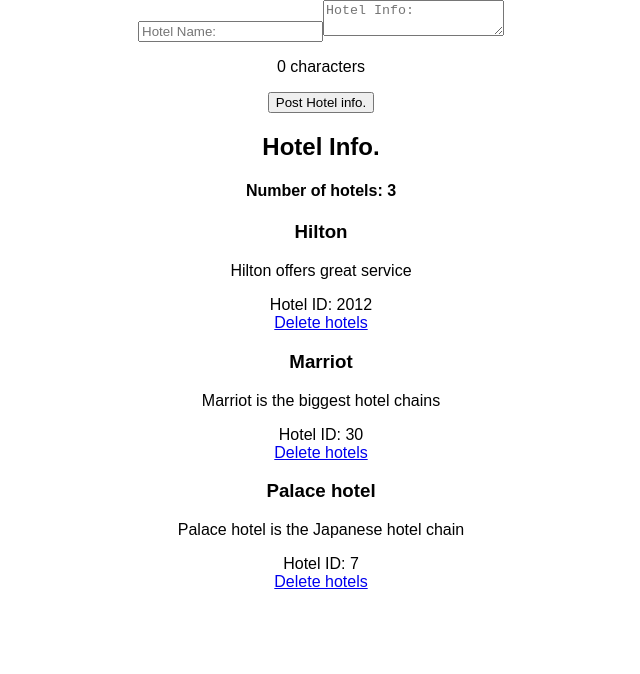
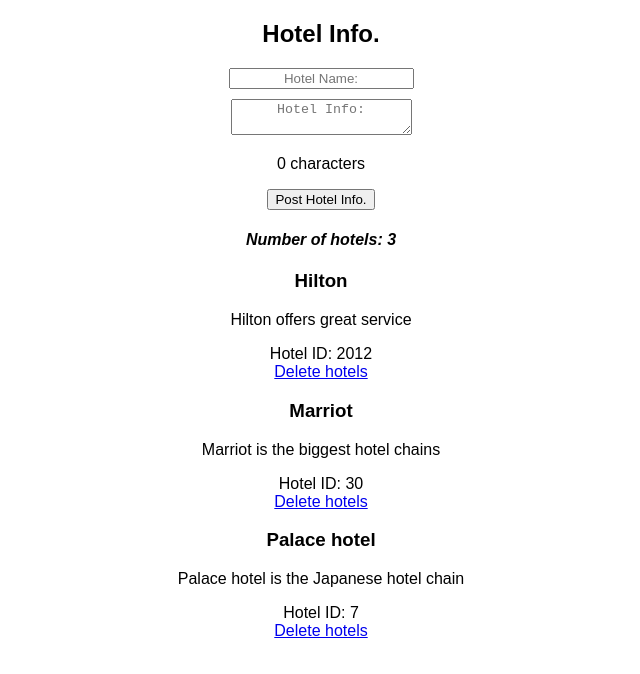
Before and after one commit to takeyan1004/reactPractice, a React (Create React App) app: page / in a window 1280 px wide. Shown: the top 674 px of the page, without its empty margins (319-959 px from the left). Built offline with nearby package versions, Linux system fonts and the light colour scheme.

Commit message:
Implemented delete function and formed style

```diff
--- /dev/null
+++ b/src/hotellist.css
@@ -0,0 +1,38 @@
+
+/*
+I added the below css code to form the hotellist.js
+
+*/
+
+.hotel-count{
+
+font-style: italic;
+
+}
+
+.name-form{
+
+	margin-top: 10px;
+	margin-bottom: 10px;
+	margin-right: 80px;
+	margin-left: 80px;
+
+}
+
+.text-form{
+
+	position: relative;
+	margin-top: 10px;
+	margin-bottom: 10px;
+	margin-right: 80px;
+	margin-left: 80px;
+
+}
+
+.name-input{
+	text-align: center;
+}
+
+.text-input{
+	text-align: center;
+}
--- a/src/hotellist.js
+++ b/src/hotellist.js
@@ -1,6 +1,6 @@
 import React from 'react';
 // import ReactDOM from 'react-dom';
-// import './index.css';
+import './hotellist.css';
 // import App from './App';
 // import './todo.js';
 // import registerServiceWorker from './registerServiceWorker';
@@ -21,9 +21,8 @@
     render() {
   		const hotels = this._getHotels() || [];
     	return(<div>
-
+      <h2>Hotel Info.</h2>
     	<Form addHotel={this._addHotel.bind(this)} />
-    	<h2>Hotel Info.</h2>
     	{this._getEnoughInfo(hotels.length)}
     	<h4 className="hotel-count">Number of hotels: {hotels.length}</h4>
     	<div className="hotel-list">{hotels}</div>
@@ -41,6 +40,7 @@
                id={hotel.id}
                onDelete={this._deleteHotel.bind(this)}
                 />);
+
     	});
 
 	}
@@ -96,15 +96,11 @@
       <form className="hotel-form" onSubmit={this._handleSubmit.bind(this)}>
 
         <div className="hotel-form-fields">
-          <input placeholder="Hotel Name:" ref={input => this._name = input} />
-          <textarea placeholder="Hotel Info:" ref={textarea => this._body = textarea} onChange={this._getCharacterCount.bind(this)}></textarea>
+        <div className="name-form"><input className="name-input" placeholder="Hotel Name:" ref={input => this._name = input} /></div>
+        <div className="text-form"><textarea className="text-input" placeholder="Hotel Info:" ref={textarea => this._body = textarea} onChange={this._getCharacterCount.bind(this)}></textarea></div>
         </div>
         <p>{this.state.characters} characters</p>
-        <div className="hotel-form-actions">
-          <button type="submit">
-            Post Hotel info.
-          </button>
-        </div>
+        <div className="hotel-form-actions"><button type="submit">Post Hotel Info.</button></div>
       </form>
     );
   }
@@ -138,20 +134,13 @@
       <div className="hotel-info">
 
         <h3 className="hotel-header">{this.props.name}</h3>
-        <p className="hotel-body">
-          {this.props.body}
-        </p>
-
+        <p className="hotel-body">{this.props.body}</p>
         <div>Hotel ID: {this.props.id}</div>
-
-        <div className="hotel-actions">
-          <a href="#" onClick={this._handleDelete.bind(this)}>Delete hotels</a>
-        </div>
+        <div className="hotel-actions"><a href="#" onClick={this._handleDelete.bind(this)}>Delete hotels</a></div>
 
       </div>
     );
   }
-
 
  _handleDelete(event) {
     event.preventDefault();
@@ -159,3 +148,6 @@
   }
 
 }
+
+//I just added hotellogo.jpg into src folder. I will add the hotel logo into each post.
+//And, I will separate hotellist.js file into each component(Hotellist component, Form component, Hotelinfo component).
```
Also changed, not shown: src/hotellogo.jpg (added).
